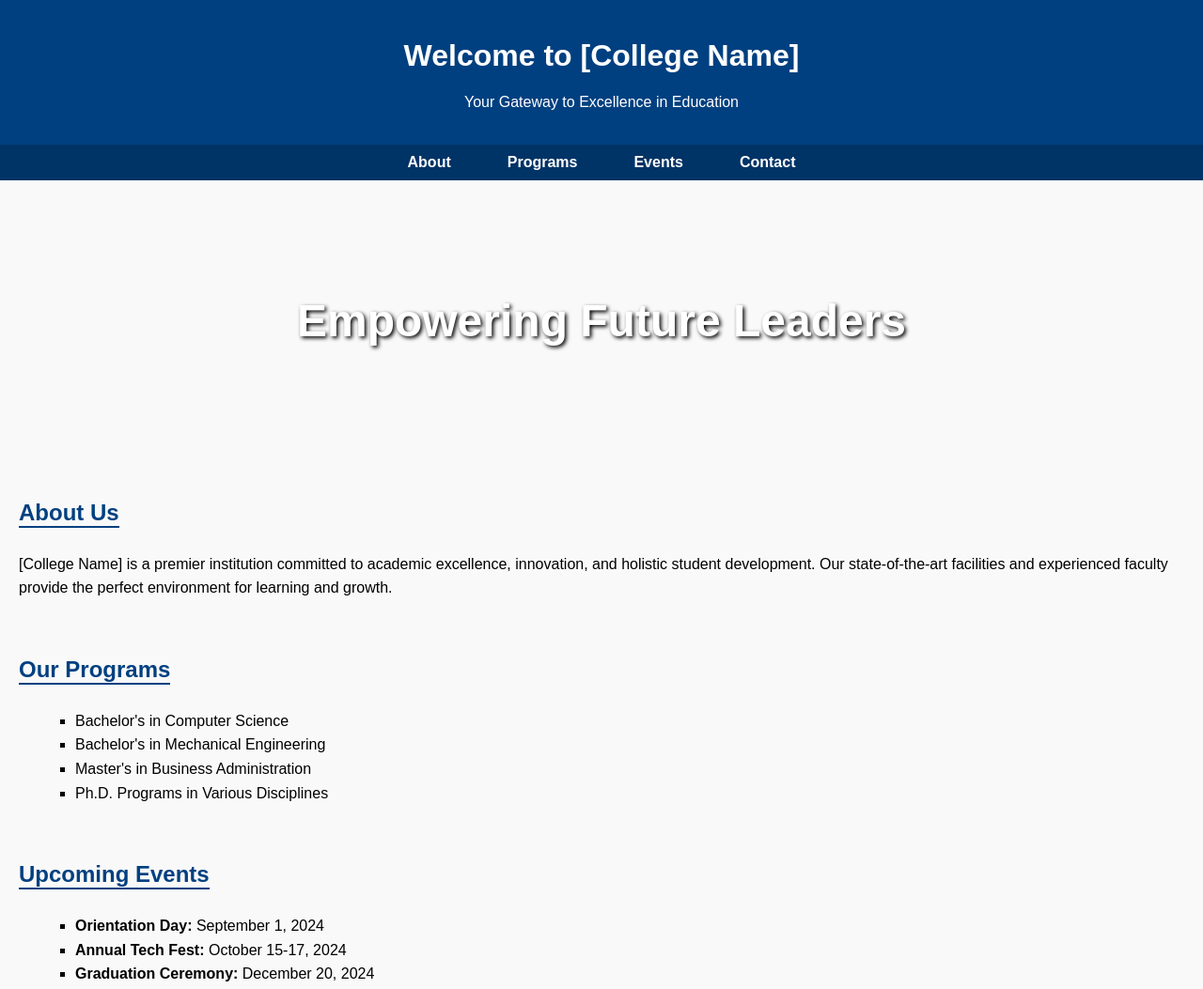
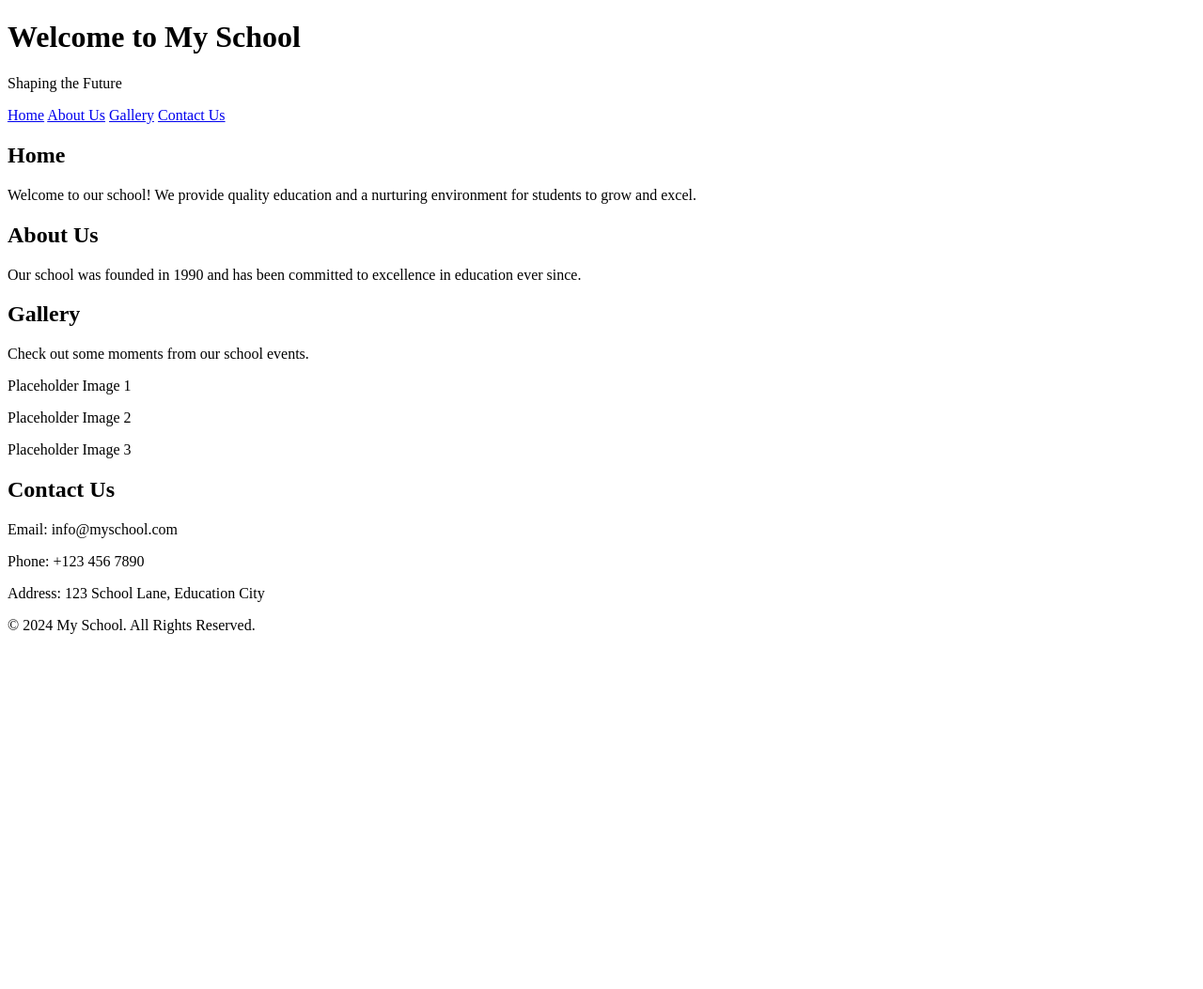
Before and after one commit to harshsingh1678/ICP-Workshop, a website: page index.html in a window 1280 px wide. Shown: the top 1053 px of the page at 94% size. After the commit the page ends 800 px from the top, so only its background shows below. Drawn offline with Linux system fonts and the light colour scheme.

Commit message:
Update index.html

```diff
--- a/index.html
+++ b/index.html
@@ -1,152 +1,52 @@
 <!DOCTYPE html>
 <html lang="en">
-
 <head>
     <meta charset="UTF-8">
     <meta name="viewport" content="width=device-width, initial-scale=1.0">
-    <title>Welcome to College Name</title>
-    <style>
-        body {
-            font-family: Arial, sans-serif;
-            margin: 0;
-            padding: 0;
-            background-color: #f9f9f9;
-        }
+    <title>My School</title>
+</head>
+<body>
 
-        header {
-            background-color: #004080;
-            color: white;
-            text-align: center;
-            padding: 20px 0;
-        }
-
-        nav {
-            background-color: #003366;
-            display: flex;
-            justify-content: center;
-            padding: 10px 0;
-        }
-
-        nav ul {
-            list-style: none;
-            margin: 0;
-            padding: 0;
-            display: flex;
-        }
-
-        nav ul li {
-            margin: 0 15px;
-        }
-
-        nav ul li a {
-            color: white;
-            text-decoration: none;
-            font-weight: bold;
-            padding: 8px 15px;
-            border-radius: 5px;
-        }
-
-        nav ul li a:hover {
-            background-color: #0059b3;
-        }
-
-        .banner {
-            background: url('college-banner.jpg') no-repeat center center/cover;
-            height: 300px;
-            display: flex;
-            align-items: center;
-            justify-content: center;
-            color: white;
-            text-shadow: 2px 2px 4px #000;
-        }
-
-        .banner h1 {
-            font-size: 3rem;
-        }
-
-        .content {
-            padding: 20px;
-        }
-
-        .section {
-            margin-bottom: 40px;
-        }
-
-        .section h2 {
-            color: #004080;
-            margin-bottom: 10px;
-            border-bottom: 2px solid #004080;
-            display: inline-block;
-        }
-
-        .section p, .section ul {
-            font-size: 1rem;
-            line-height: 1.6;
-        }
-
-        .section ul {
-            list-style-type: square;
-            margin-left: 20px;
-        }
-
-        footer {
-            background-color: #003366;
-            color: white;
-            text-align: center;
-            padding: 15px 0;
-            position: relative;
-            bottom: 0;
-            width: 100%;
-        }
-    </style>
-</head>
-
-<body>
 <header>
-        <h1>Welcome to [College Name]</h1>
-        <p>Your Gateway to Excellence in Education</p>
+    <h1>Welcome to My School</h1>
+    <p>Shaping the Future</p>
 </header>
 
 <nav>
-        <ul>
-            <li><a href="#about">About</a></li>
-            <li><a href="#programs">Programs</a></li>
-            <li><a href="#events">Events</a></li>
-            <li><a href="#contact">Contact</a></li>
-        </ul>
+    <a href="#home">Home</a>
+    <a href="#about">About Us</a>
+    <a href="#gallery">Gallery</a>
+    <a href="#contact">Contact Us</a>
 </nav>
 
-    <div class="banner">
-        <h1>Empowering Future Leaders</h1>
-    </div>
-
-    <div class="content">
-        <section class="section" id="about">
-            <h2>About Us</h2>
-            <p>[College Name] is a premier institution committed to academic excellence, innovation, and holistic student development. Our state-of-the-art facilities and experienced faculty provide the perfect environment for learning and growth.</p>
+<section id="home">
+    <h2>Home</h2>
+    <p>Welcome to our school! We provide quality education and a nurturing environment for students to grow and excel.</p>
 </section>
 
-        <section class="section" id="programs">
-            <h2>Our Programs</h2>
-            <ul>
-                <li>Bachelor's in Computer Science</li>
-                <li>Bachelor's in Mechanical Engineering</li>
-                <li>Master's in Business Administration</li>
-                <li>Ph.D. Programs in Various Disciplines</li>
-            </ul>
+<section id="about">
+    <h2>About Us</h2>
+    <p>Our school was founded in 1990 and has been committed to excellence in education ever since.</p>
 </section>
 
-        <section class="section" id="events">
-            <h2>Upcoming Events</h2>
-            <ul>
-                <li><strong>Orientation Day:</strong> September 1, 2024</li>
-                <li><strong>Annual Tech Fest:</strong> October 15-17, 2024</li>
-                <li><strong>Graduation Ceremony:</strong> December 20, 2024</li>
-            </ul>
+<section id="gallery">
+    <h2>Gallery</h2>
+    <p>Check out some moments from our school events.</p>
+    <p>Placeholder Image 1</p>
+    <p>Placeholder Image 2</p>
+    <p>Placeholder Image 3</p>
 </section>
 
-        <section class="section" id="contact">
+<section id="contact">
     <h2>Contact Us</h2>
-            <p><strong>Address:</strong> 123 College Lane, City, State, ZIP</p>
-            <p><strong>Email:</strong> info@college.edu</p>
-            <p><strong>Phone:</strong> +1 (123)
+    <p>Email: info@myschool.com</p>
+    <p>Phone: +123 456 7890</p>
+    <p>Address: 123 School Lane, Education City</p>
+</section>
+
+<footer>
+    <p>&copy; 2024 My School. All Rights Reserved.</p>
+</footer>
+
+</body>
+</html>
```
Lines whose indentation alone changed are shown as unchanged.
